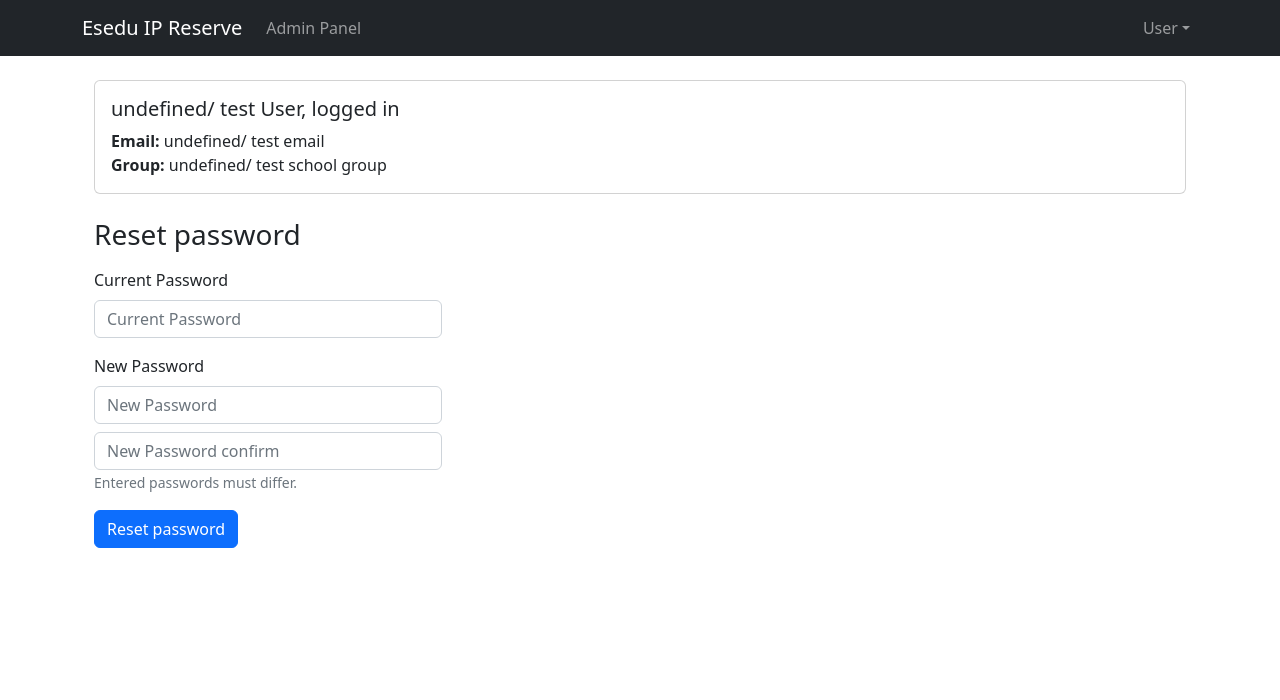
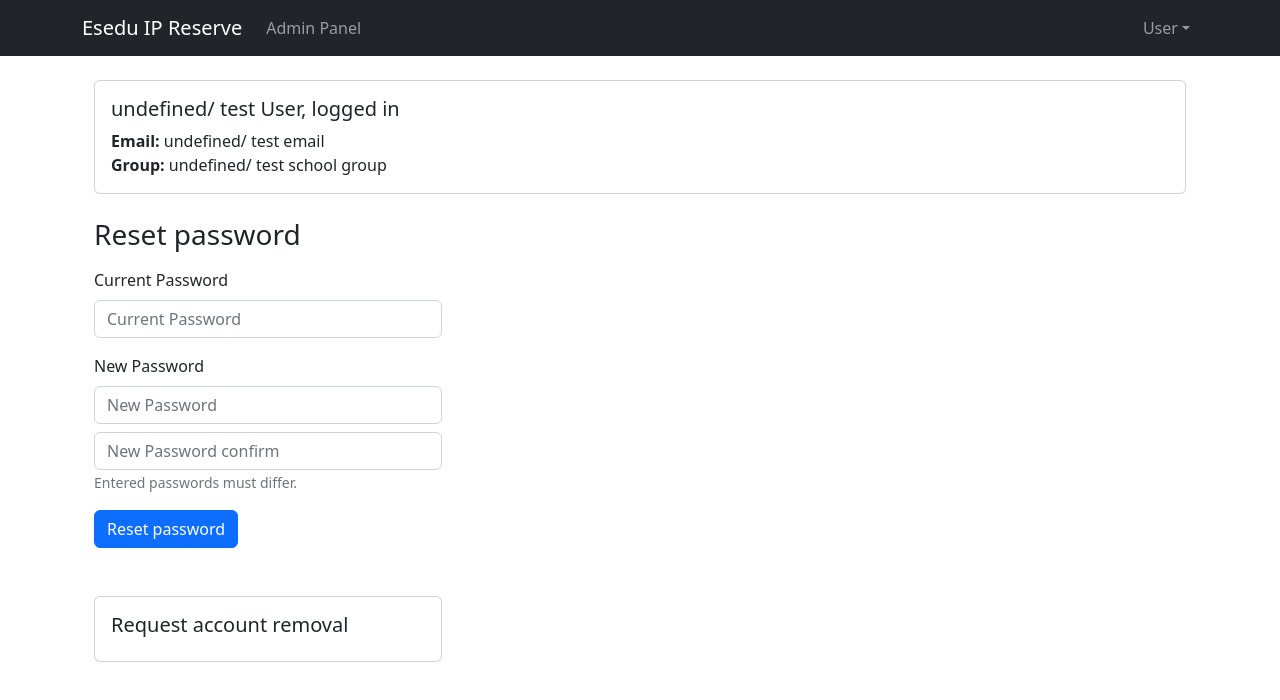
Before and after one commit to jkaart/ip-reservationapp-frontend, a React (Create React App) app: page /user in a window 1280 px wide. Shown: the top 700 px of the page. Built offline with nearby package versions, Linux system fonts and the light colour scheme.

Commit message:
userremovalrequest implementation

```diff
--- a/src/Components/User.js
+++ b/src/Components/User.js
@@ -2,6 +2,7 @@ import React from 'react';
 import { Row, Col, Card, Container, Form, Button } from "react-bootstrap";
 import UserProfile from './UserInfo';
 import UserResetPassword from './UserResetPassword';
+import UserRequestRemoval from './UserRequestRemoval';
 
 
 function User(data) {
@@ -14,6 +15,7 @@ function User(data) {
         <Container>
             <UserProfile userData={data} />
             <UserResetPassword userData={data}/>
+            <UserRequestRemoval userData={data}/>
         </Container>
     );
 }
--- /dev/null
+++ b/src/Components/UserRequestRemoval.js
@@ -0,0 +1,42 @@
+import React, { useState, useEffect } from "react";
+import { Row, Col, Button, Card } from "react-bootstrap";
+import Collapse from 'react-bootstrap/Collapse';
+
+function UserRequestRemoval(data) {
+    //const [name, setName] = useState("");
+    //const [email, setEmail] = useState("");
+    //const [group, setGroup] = useState("");
+    const [open, setOpen] = useState(false);
+
+    return (
+        <Row>
+            <Col md="4" className="mt-4">
+                <br />
+                <Card>
+                    <Card.Body>
+                        <Card.Title
+                            onClick={() => setOpen(!open)}
+                            aria-controls="removal-button"
+                            aria-expanded={open}
+                        >
+                            Request account removal
+                        </Card.Title>
+                        <Collapse in={open} dimension="width">
+                            <Card.Text id="removal-button">
+                                <Button className="" variant="danger" type="submit">
+                                    Confirm request
+                                </Button>&nbsp;&nbsp;
+                                <Button className="" variant="primary" type="submit">
+                                    Cancel
+                                </Button>
+                            </Card.Text>
+                        </Collapse>
+                    </Card.Body>
+                </Card>
+
+            </Col>
+        </Row>
+    );
+}
+
+export default UserRequestRemoval;
```
